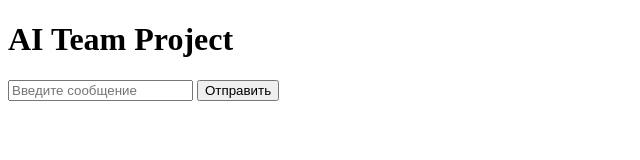
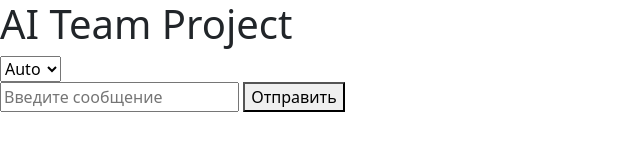
Before and after one commit to OleksiiMasloDP/ai-team-project, a website: page index.html in a window 1280 px wide. Shown: the whole page, without its empty margins (0-640 px from the left). Drawn offline with nearby package versions, Linux system fonts and the light colour scheme.

Commit message:
added feature: theme change by selecting color mode

```diff
--- a/index.html
+++ b/index.html
@@ -3,9 +3,16 @@
   <head>
     <meta charset="UTF-8" />
     <title>AI Team Project</title>
+    <link href="https://cdn.jsdelivr.net/npm/bootstrap@5.3.8/dist/css/bootstrap.min.css" rel="stylesheet" integrity="sha384-sRIl4kxILFvY47J16cr9ZwB07vP4J8+LH7qKQnuqkuIAvNWLzeN8tE5YBujZqJLB" crossorigin="anonymous">
   </head>
   <body>
     <h1>AI Team Project</h1>
+
+    <select onchange="changeTheme()" id="themeSelect">
+      <option value="auto">Auto</option>
+      <option value="light">Light</option>
+      <option value="dark">Dark</option>
+    </select>
 
     <div>
       <input type="text" id="messageInput" placeholder="Введите сообщение" />
@@ -15,5 +22,7 @@
     <div id="response"></div>
 
     <script type="module" src="index.js"></script>
+    <script src="themeChange.js"></script>
+    <script src="https://cdn.jsdelivr.net/npm/bootstrap@5.3.8/dist/js/bootstrap.bundle.min.js" integrity="sha384-FKyoEForCGlyvwx9Hj09JcYn3nv7wiPVlz7YYwJrWVcXK/BmnVDxM+D2scQbITxI" crossorigin="anonymous"></script>
   </body>
 </html>
--- /dev/null
+++ b/themeChange.js
@@ -0,0 +1,10 @@
+const getStoredTheme = localStorage.getItem('theme')
+const select = document.getElementById("themeSelect")
+
+function changeTheme() {
+    const selectedTheme = select.value || getStoredTheme
+    document.documentElement.setAttribute("data-bs-theme", selectedTheme);
+    localStorage.setItem('theme', selectedTheme)
+}
+
+    document.documentElement.setAttribute("data-bs-theme", getStoredTheme);
```
